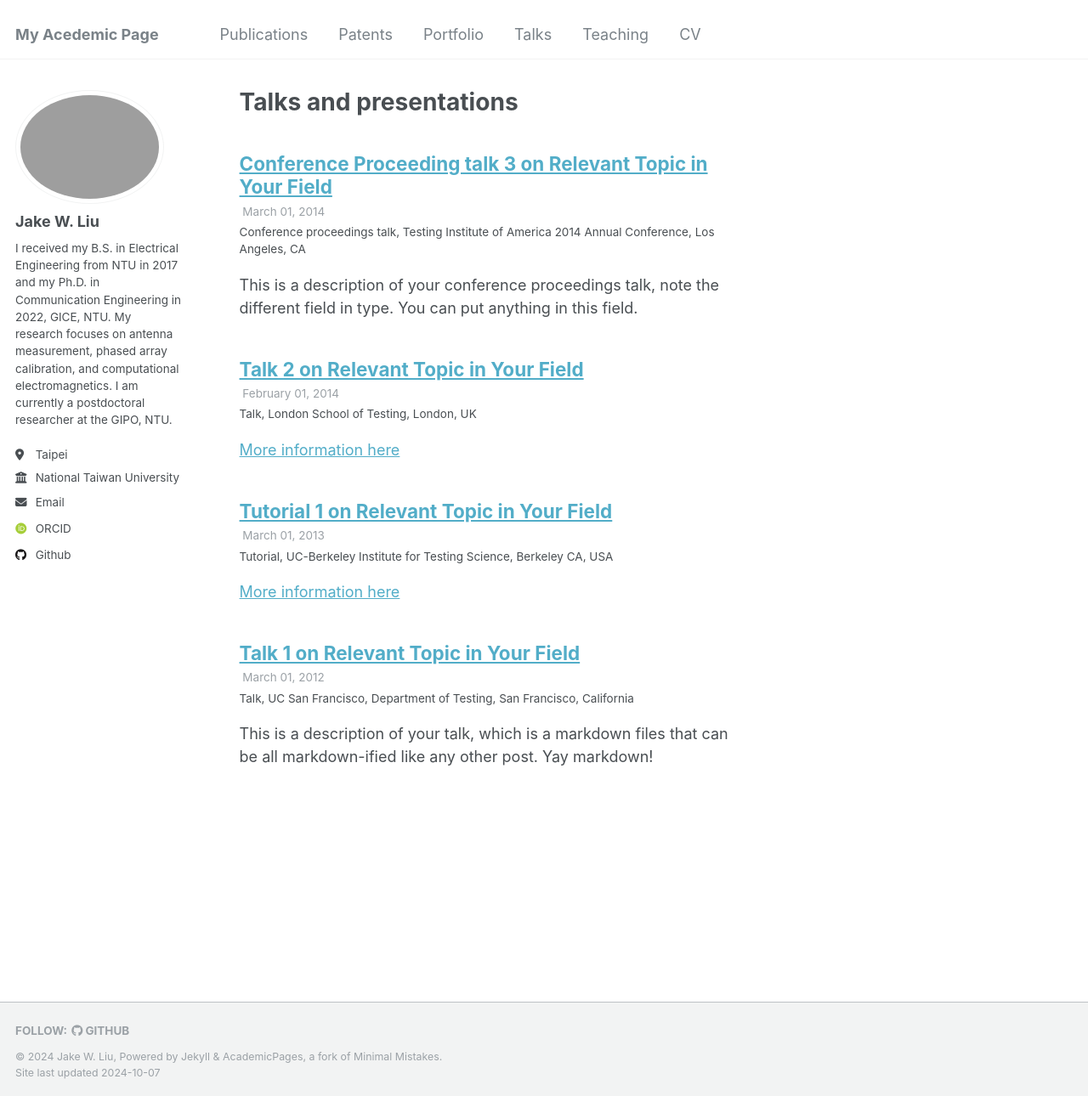
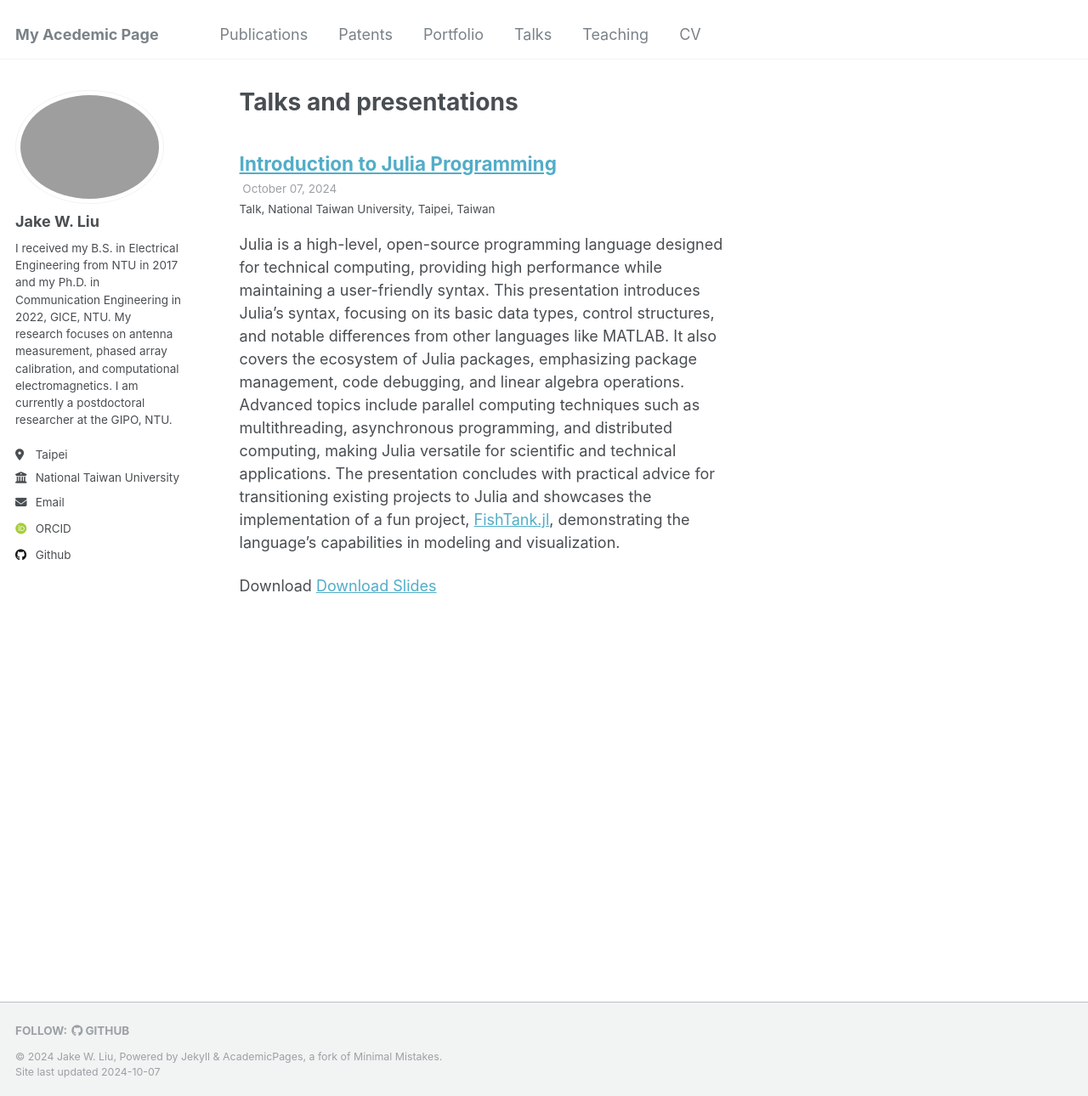
Before and after one commit to akjake616/jwliu, a Jekyll site: the page built from _pages/talks.html, in a window 1280 px wide and 1290 px high. Shown: the whole window at 85% size. Built offline with Jekyll 4.4.1, drawn with Linux system fonts in a browser that asks for light colours; some web fonts are replaced.

Commit message:
add first talk

```diff
--- a/_includes/archive-single-talk.html
+++ b/_includes/archive-single-talk.html
@@ -38,5 +38,10 @@
     {% if post.date %}<p class="page__meta"><i class="fa fa-clock-o" aria-hidden="true"></i> {{ post.date | date: '%B %d, %Y' }}</p>{% endif %}
     {% if post.venue %}<p class="archive__item-excerpt" itemprop="description">{{post.type}}, {{ post.venue }},  {{post.location}} {% endif %}
     {% if post.excerpt %}<p class="archive__item-excerpt" itemprop="description">{{ post.excerpt | markdownify }}</p>{% endif %}
+
+    {% if post.slidesurl %}
+    <p>Download <a href="{{ post.slidesurl }}">Download Slides</a></p>
+    </p>
+    {% endif %}
   </article>
 </div>
--- a/_talks/2012-03-01-talk-1.md
+++ /dev/null
@@ -1,11 +0,0 @@
----
-title: "Talk 1 on Relevant Topic in Your Field"
-collection: talks
-type: "Talk"
-permalink: /talks/2012-03-01-talk-1
-venue: "UC San Francisco, Department of Testing"
-date: 2012-03-01
-location: "San Francisco, California"
----
-
-This is a description of your talk, which is a markdown files that can be all markdown-ified like any other post. Yay markdown!
--- a/_talks/2013-03-01-tutorial-1.md
+++ /dev/null
@@ -1,13 +0,0 @@
----
-title: "Tutorial 1 on Relevant Topic in Your Field"
-collection: talks
-type: "Tutorial"
-permalink: /talks/2013-03-01-tutorial-1
-venue: "UC-Berkeley Institute for Testing Science"
-date: 2013-03-01
-location: "Berkeley CA, USA"
----
-
-[More information here](http://exampleurl.com)
-
-This is a description of your tutorial, note the different field in type. This is a markdown files that can be all markdown-ified like any other post. Yay markdown!
--- a/_talks/2014-02-01-talk-2.md
+++ /dev/null
@@ -1,13 +0,0 @@
----
-title: "Talk 2 on Relevant Topic in Your Field"
-collection: talks
-type: "Talk"
-permalink: /talks/2014-02-01-talk-2
-venue: "London School of Testing"
-date: 2014-02-01
-location: "London, UK"
----
-
-[More information here](http://example2.com)
-
-This is a description of your talk, which is a markdown files that can be all markdown-ified like any other post. Yay markdown!
--- a/_talks/2014-03-01-talk-3.md
+++ /dev/null
@@ -1,11 +0,0 @@
----
-title: "Conference Proceeding talk 3 on Relevant Topic in Your Field"
-collection: talks
-type: "Conference proceedings talk"
-permalink: /talks/2014-03-01-talk-3
-venue: "Testing Institute of America 2014 Annual Conference"
-date: 2014-03-01
-location: "Los Angeles, CA"
----
-
-This is a description of your conference proceedings talk, note the different field in type. You can put anything in this field.
--- /dev/null
+++ b/_talks/julia_intro.md
@@ -0,0 +1,13 @@
+---
+title: "Introduction to Julia Programming"
+collection: talks
+type: "Talk"
+permalink: /talks/julia_intro
+venue: "National Taiwan University"
+# date: 2012-03-01
+location: "Taipei, Taiwan"
+slidesurl: 'http://academicpages.github.io/files/Julia_Intro.pdf'
+---
+
+
+Julia is a high-level, open-source programming language designed for technical computing, providing high performance while maintaining a user-friendly syntax. This presentation introduces Julia's syntax, focusing on its basic data types, control structures, and notable differences from other languages like MATLAB. It also covers the ecosystem of Julia packages, emphasizing package management, code debugging, and linear algebra operations. Advanced topics include parallel computing techniques such as multithreading, asynchronous programming, and distributed computing, making Julia versatile for scientific and technical applications. The presentation concludes with practical advice for transitioning existing projects to Julia and showcases the implementation of a fun project, [FishTank.jl](https://github.com/jake-w-liu/FishTank.jl), demonstrating the language's capabilities in modeling and visualization.
```
Also changed, not shown: 1 other file.
